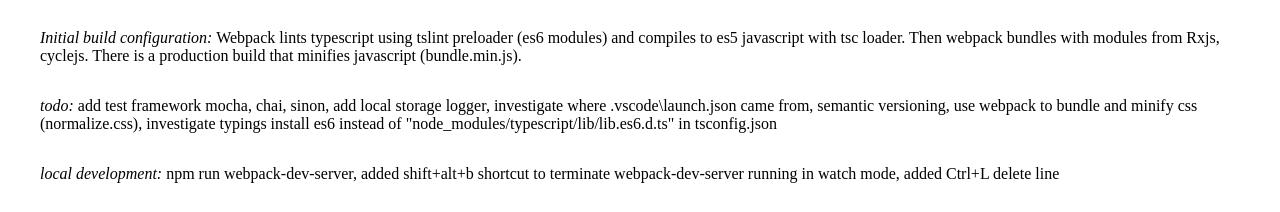
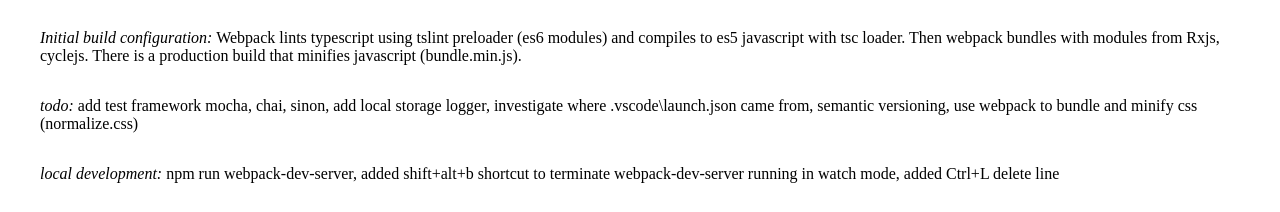
Before and after one commit to jeremylarter/beware-blocks, a website built with webpack: page index.htm in a window 1280 px wide. Shown: the part 72-284 px from the top of the page. Built offline with nearby package versions, Linux system fonts and the light colour scheme; files whose address does not match are found by name; what @cycle/dom, @cycle/rxjs-run would draw is missing.

Commit message:
update todo about using es6 in tsconfig.json. For now, using a type definition file in tsconfig.json is the best approach when writing es6 typescript code that compiles to es5 when using webpack.

```diff
--- a/index.htm
+++ b/index.htm
@@ -32,8 +32,7 @@
         add local storage logger,
         investigate where .vscode\launch.json came from,
         semantic versioning,
-        use webpack to bundle and minify css (normalize.css),
-        investigate typings install es6 instead of "node_modules/typescript/lib/lib.es6.d.ts" in tsconfig.json</p>
+        use webpack to bundle and minify css (normalize.css)</p>
         <p><em>local development:</em> npm run webpack-dev-server, added shift+alt+b shortcut to terminate webpack-dev-server running in watch mode, added Ctrl+L delete line</p>
         <div id="app"></div>
         <canvas id="myCanvas"></canvas>
--- a/package.json
+++ b/package.json
@@ -1,6 +1,6 @@
 {
   "name": "beware-blocks",
-  "version": "0.0.3",
+  "version": "0.0.4",
   "description": "a falling block puzzle game using cycle.js",
   "repository": {
     "type": "git",
```
